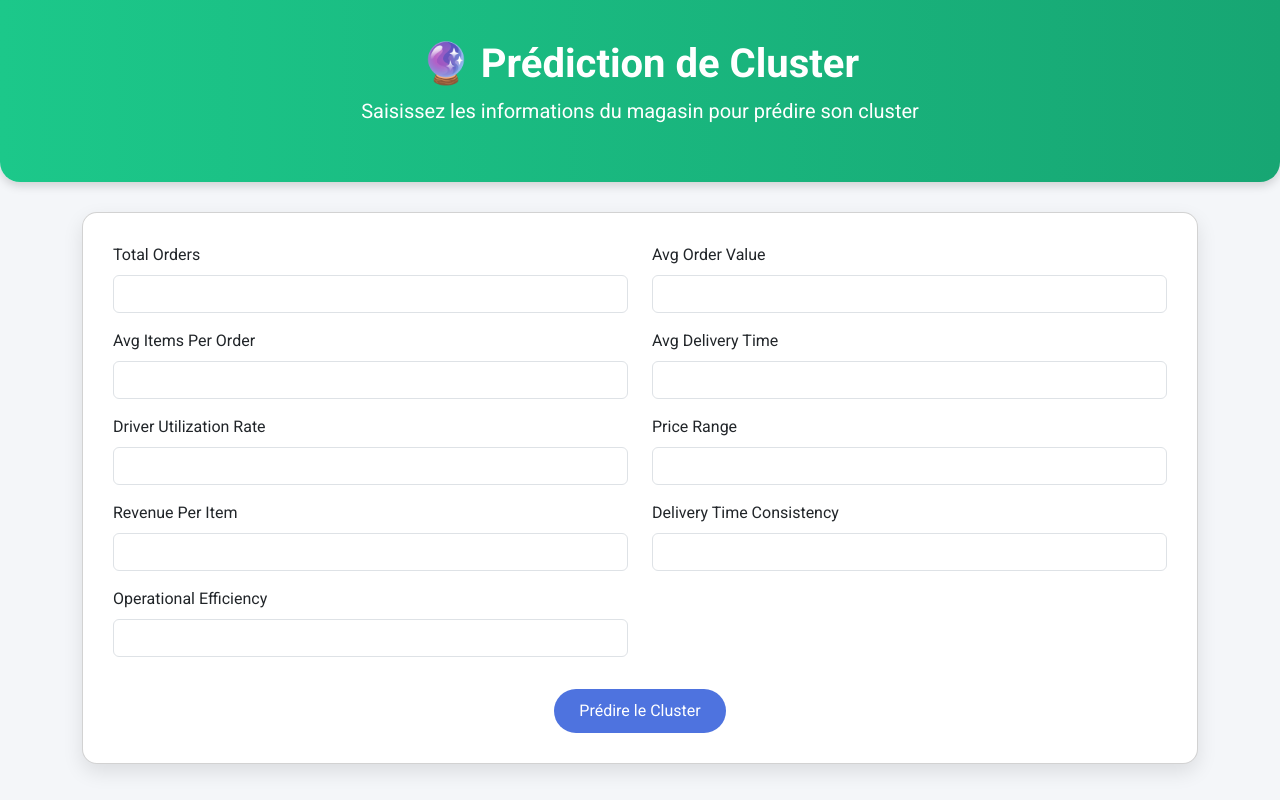
After one commit to yess1ne/Delivery_ML_webapp, a Flask app: page /predict_clustering in a window 1280 px wide. The commit adds this page. Run offline with Flask 3, Linux system fonts and the light colour scheme; parts of the project's set-up code (start-up, migrations or seed data) failed here and were passed over.

Commit message:
intégration du modéle Kmeans 5credit goes to Maissamk and eyalatiri

```diff
--- a/app.py
+++ b/app.py
@@ -11,10 +11,17 @@ artifact = joblib.load(MODEL_PATH)
 model = artifact["model"]
 scaler = artifact["scaler"]
 features = artifact["features"]
+df_clustering = pd.read_csv("datadelevry_cleaned.csv")
+clustering_model= joblib.load("clustering.pkl")
 
 @app.route("/", methods=["GET"])
 def index():
     return render_template("index.html")
+
+@app.route("/clustering_index", methods=["GET"])
+def clustering_index():
+    stats = df_clustering.describe().to_html(classes='table table-striped', border=0)
+    return render_template('clustering_index.html', tables=stats)
 
 @app.route("/predict", methods=["POST"])
 def predict():
@@ -44,6 +51,34 @@ def predict():
     except Exception as e:
         return f"Unexpected error: {str(e)}", 500
 
+@app.route('/predict_clustering', methods=['GET', 'POST'])
+def predict_clustering():
+    if request.method == 'POST':
+        # Récupérer les valeurs du formulaire
+        try:
+            input_data = {
+    'total_orders': float(request.form['total_orders']),
+    'avg_order_value': float(request.form['avg_order_value']),
+    'avg_items_per_order': float(request.form['avg_items_per_order']),
+    'avg_delivery_time': float(request.form['avg_delivery_time']),
+    'driver_utilization_rate': float(request.form['driver_utilization_rate']),
+    'price_range': float(request.form['price_range']),
+    'revenue_per_item': float(request.form['revenue_per_item']),
+    'delivery_time_consistency': float(request.form['delivery_time_consistency']),
+    'operational_efficiency': float(request.form['operational_efficiency'])
+}
+
+            # Transformer en DataFrame
+            X_new = pd.DataFrame([input_data])
+
+            # Prédire le cluster
+            cluster = clustering_model.predict(X_new)[0]
+            return render_template('clustering_result.html', cluster=cluster, data=input_data)
+
+        except Exception as e:
+            return f"Erreur lors de la prédiction : {e}"
+
+    return render_template('clustering_predict.html')
 
 @app.route("/form", methods=["GET"])
 def form():
--- /dev/null
+++ b/templates/clustering_predict.html
@@ -0,0 +1,77 @@
+<!DOCTYPE html>
+<html lang="fr">
+<head>
+    <meta charset="UTF-8">
+    <title>Prédiction de Cluster - Data Delivery</title>
+    <link rel="stylesheet" href="https://cdn.jsdelivr.net/npm/bootstrap@5.3.0/dist/css/bootstrap.min.css">
+    <link href="https://fonts.googleapis.com/css2?family=Roboto:wght@400;700&display=swap" rel="stylesheet">
+    <style>
+        body {
+            font-family: 'Roboto', sans-serif;
+            background: #f4f6f9;
+        }
+        .header {
+            background: linear-gradient(90deg, #1cc88a 0%, #17a673 100%);
+            color: white;
+            padding: 40px 20px;
+            text-align: center;
+            border-radius: 0 0 20px 20px;
+            box-shadow: 0 4px 10px rgba(0,0,0,0.15);
+        }
+        .header h1 {
+            font-weight: 700;
+        }
+        .card-form {
+            margin-top: 30px;
+            padding: 30px;
+            border-radius: 15px;
+            box-shadow: 0 8px 20px rgba(0,0,0,0.1);
+            background: white;
+        }
+        .btn-success {
+            background: #4e73df;
+            border: none;
+            padding: 10px 25px;
+            font-size: 16px;
+            border-radius: 50px;
+            transition: 0.3s;
+        }
+        .btn-success:hover {
+            background: #2e59d9;
+        }
+        label {
+            font-weight: 500;
+        }
+    </style>
+</head>
+<body>
+
+    <!-- HEADER -->
+    <div class="header">
+        <h1>🔮 Prédiction de Cluster</h1>
+        <p class="lead">Saisissez les informations du magasin pour prédire son cluster</p>
+    </div>
+
+    <!-- FORMULAIRE DANS UNE CARTE -->
+    <div class="container mt-4">
+        <div class="card card-form">
+            <form method="POST">
+                <div class="row">
+                    {% for field in ['total_orders', 'avg_order_value', 'avg_items_per_order', 'avg_delivery_time', 'driver_utilization_rate',
+                                     'price_range', 'revenue_per_item', 'delivery_time_consistency',
+                                     'operational_efficiency'] %}
+                        <div class="col-md-6 mb-3">
+                            <label class="form-label">{{ field|replace('_',' ')|title }}</label>
+                            <input class="form-control" type="number" step="any" name="{{ field }}" required>
+                        </div>
+                    {% endfor %}
+                </div>
+                <div class="text-center mt-3">
+                    <button type="submit" class="btn btn-success btn-lg">Prédire le Cluster</button>
+                </div>
+            </form>
+        </div>
+    </div>
+
+</body>
+</html>
```
Also changed, not shown: templates/clustering_index.html (added, +78 -0 lines), templates/clustering_result.html (added, +86 -0 lines), templates/index.html (+4 -3 lines), 2 other files.
